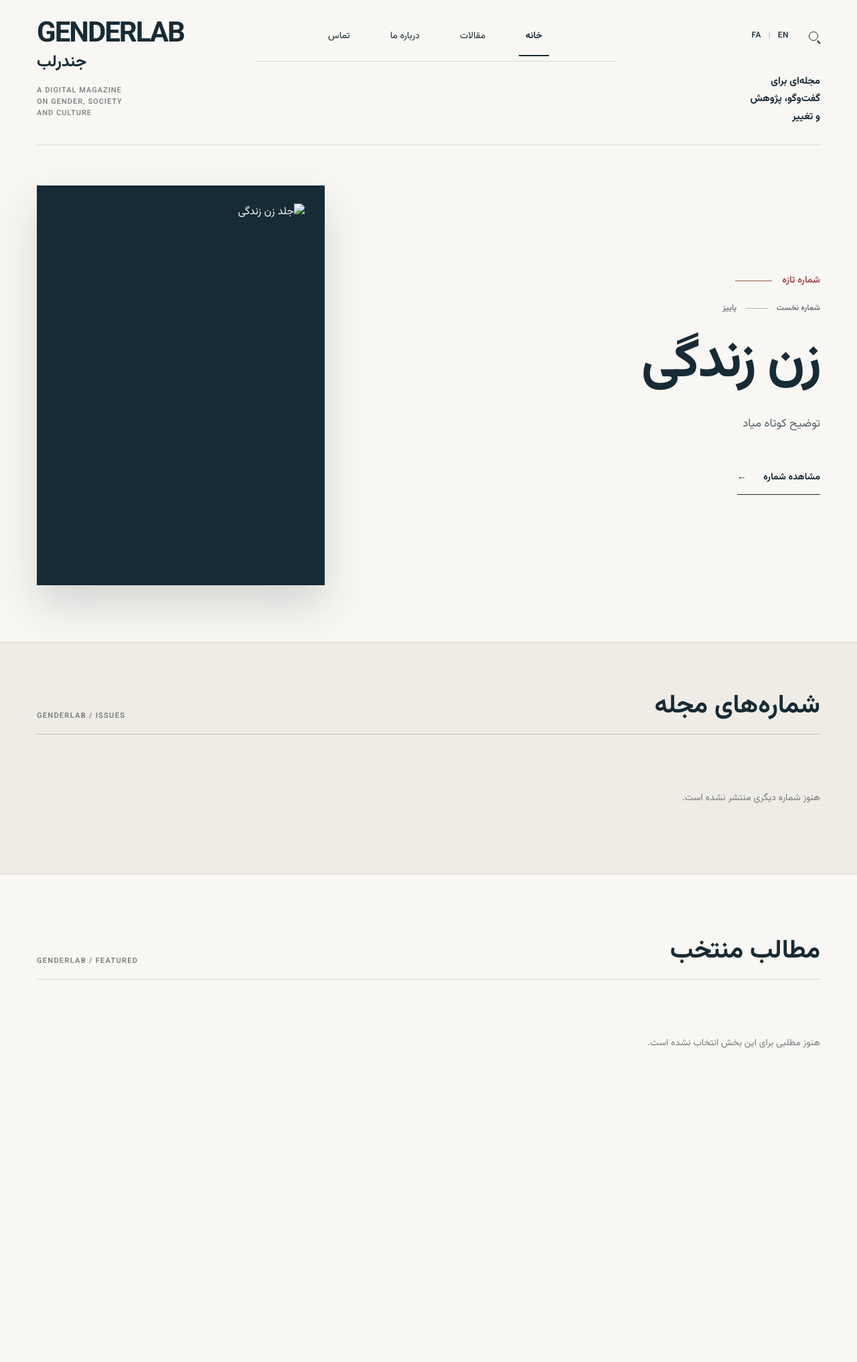
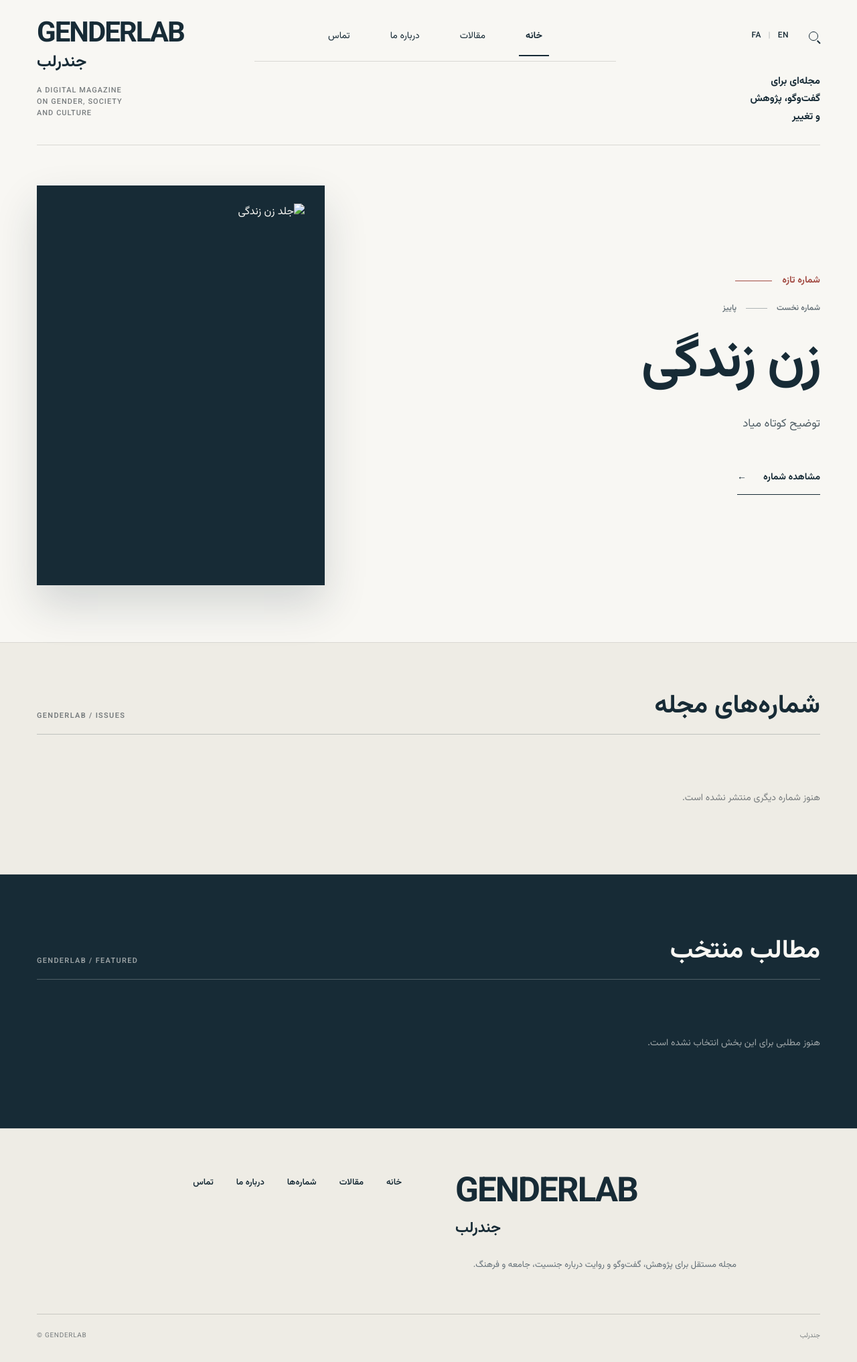
Before and after one commit to Rezvaneh7/Genderlab, a Jekyll site: the page built from index.html, in a window 1280 px wide. Shown: the whole page at 67% size. Built offline with Jekyll 4.4.1, drawn with Linux system fonts in a browser that asks for light colours; before the commit the page ends 1685 px from its top, so only the background shows below that.

Commit message:
Implement dark theme styles for footer and featured section
Added dark version styles for featured section and footer.

```diff
--- a/index.html
+++ b/index.html
@@ -967,6 +967,188 @@ layout: null
 
     }
 
+
+    /* =========================================================
+       FEATURED — DARK VERSION
+    ========================================================= */
+
+    .featured-section {
+      background: #172B36;
+      color: #F8F7F3;
+    }
+
+    .featured-heading {
+      border-bottom-color: rgba(248, 247, 243, .25);
+    }
+
+    .featured-heading h2 {
+      color: #F8F7F3;
+    }
+
+    .featured-heading-en {
+      color: rgba(248, 247, 243, .58);
+    }
+
+    .featured-card {
+      border-top-color: #F8F7F3;
+    }
+
+    .featured-card h3 {
+      color: #F8F7F3;
+    }
+
+    .featured-card p {
+      color: rgba(248, 247, 243, .72);
+    }
+
+    .featured-meta {
+      color: #D8877E;
+    }
+
+    .featured-author {
+      color: rgba(248, 247, 243, .58);
+    }
+
+    .featured-image {
+      background: rgba(248, 247, 243, .08);
+    }
+
+    .featured-image-placeholder {
+      color: rgba(248, 247, 243, .55);
+    }
+
+    .featured-arrow {
+      border-color: rgba(248, 247, 243, .4);
+      color: #F8F7F3;
+    }
+
+    .featured-arrow:hover {
+      background: #F8F7F3;
+      color: #172B36;
+    }
+
+    .featured-empty {
+      color: rgba(248, 247, 243, .6);
+    }
+
+
+    /* =========================================================
+       FOOTER
+    ========================================================= */
+
+    .site-footer {
+      width: 100%;
+      background: #EEECE5;
+      color: #172B36;
+      border-top: 1px solid #D9D8D3;
+    }
+
+    .footer-inner {
+      max-width: 1400px;
+      margin: 0 auto;
+      padding: 70px 55px 32px;
+    }
+
+    .footer-main {
+      display: grid;
+      grid-template-columns: 1fr 1fr;
+      gap: 80px;
+      padding-bottom: 60px;
+    }
+
+    .footer-brand {
+      direction: ltr;
+      text-align: left;
+    }
+
+    .footer-brand-en {
+      font-size: clamp(32px, 4vw, 52px);
+      line-height: 1;
+      font-weight: 700;
+      letter-spacing: -2px;
+    }
+
+    .footer-brand-fa {
+      margin-top: 10px;
+      direction: rtl;
+      text-align: left;
+      font-size: 22px;
+      font-weight: 700;
+    }
+
+    .footer-description {
+      max-width: 420px;
+      margin-top: 24px;
+      direction: rtl;
+      text-align: right;
+      font-size: 13px;
+      line-height: 2;
+      color: #647078;
+    }
+
+    .footer-nav {
+      display: flex;
+      justify-content: flex-start;
+      align-items: flex-start;
+      flex-wrap: wrap;
+      gap: 14px 34px;
+      direction: rtl;
+    }
+
+    .footer-nav a {
+      font-size: 13px;
+      font-weight: 600;
+      transition: opacity .2s ease;
+    }
+
+    .footer-nav a:hover {
+      opacity: .5;
+    }
+
+    .footer-bottom {
+      display: flex;
+      justify-content: space-between;
+      align-items: center;
+      gap: 30px;
+      padding-top: 24px;
+      border-top: 1px solid #C9C8C2;
+      direction: ltr;
+      font-size: 10px;
+      letter-spacing: .7px;
+      color: #777C7E;
+    }
+
+    .footer-bottom-fa {
+      direction: rtl;
+      letter-spacing: 0;
+    }
+
+    @media (max-width: 760px) {
+      .footer-inner {
+        padding: 55px 20px 28px;
+      }
+
+      .footer-main {
+        grid-template-columns: 1fr;
+        gap: 45px;
+        padding-bottom: 45px;
+      }
+
+      .footer-brand-en {
+        font-size: 38px;
+      }
+
+      .footer-nav {
+        gap: 15px 25px;
+      }
+
+      .footer-bottom {
+        align-items: flex-start;
+        flex-direction: column;
+        gap: 10px;
+      }
+    }
+
   </style>
 </head>
 
@@ -1317,6 +1499,72 @@ layout: null
   </main>
 
 
+  <footer class="site-footer">
+
+    <div class="footer-inner">
+
+      <div class="footer-main">
+
+        <div class="footer-brand">
+
+          <div class="footer-brand-en">
+            GENDERLAB
+          </div>
+
+          <div class="footer-brand-fa">
+            جندرلب
+          </div>
+
+          <div class="footer-description">
+            مجله مستقل برای پژوهش، گفت‌وگو و روایت درباره جنسیت، جامعه و فرهنگ.
+          </div>
+
+        </div>
+
+        <nav class="footer-nav">
+
+          <a href="/">
+            خانه
+          </a>
+
+          <a href="#">
+            مقالات
+          </a>
+
+          <a href="#">
+            شماره‌ها
+          </a>
+
+          <a href="#">
+            درباره ما
+          </a>
+
+          <a href="#">
+            تماس
+          </a>
+
+        </nav>
+
+      </div>
+
+      <div class="footer-bottom">
+
+        <span>
+          © GENDERLAB
+        </span>
+
+        <span class="footer-bottom-fa">
+          جندرلب
+        </span>
+
+      </div>
+
+    </div>
+
+  </footer>
+
+
+
 
 
   <script>
```
